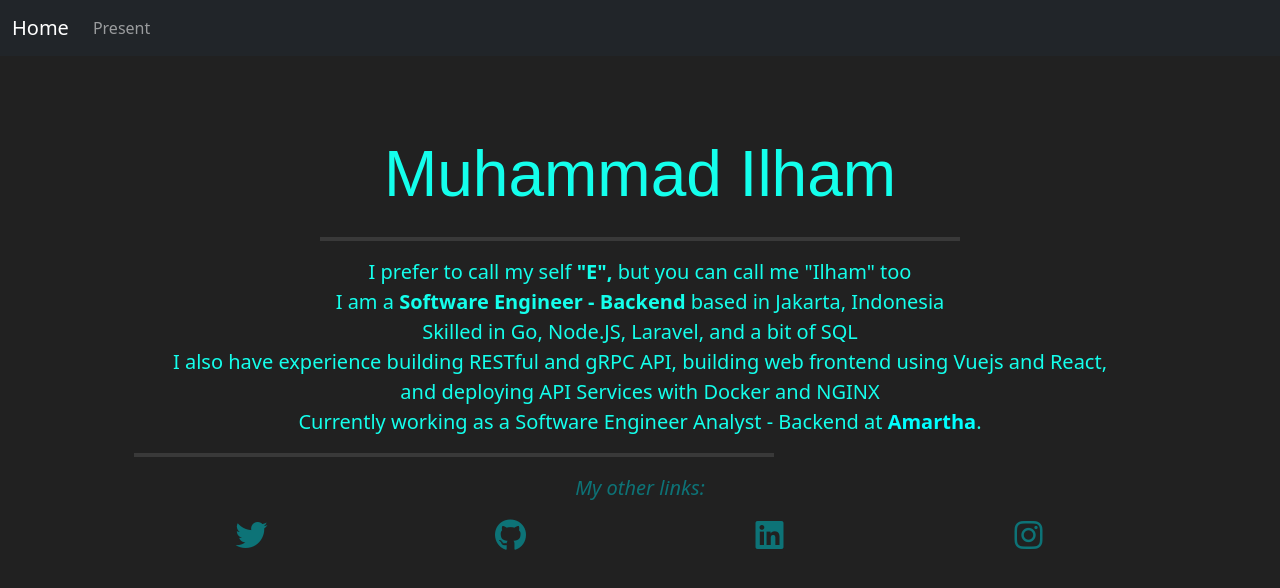
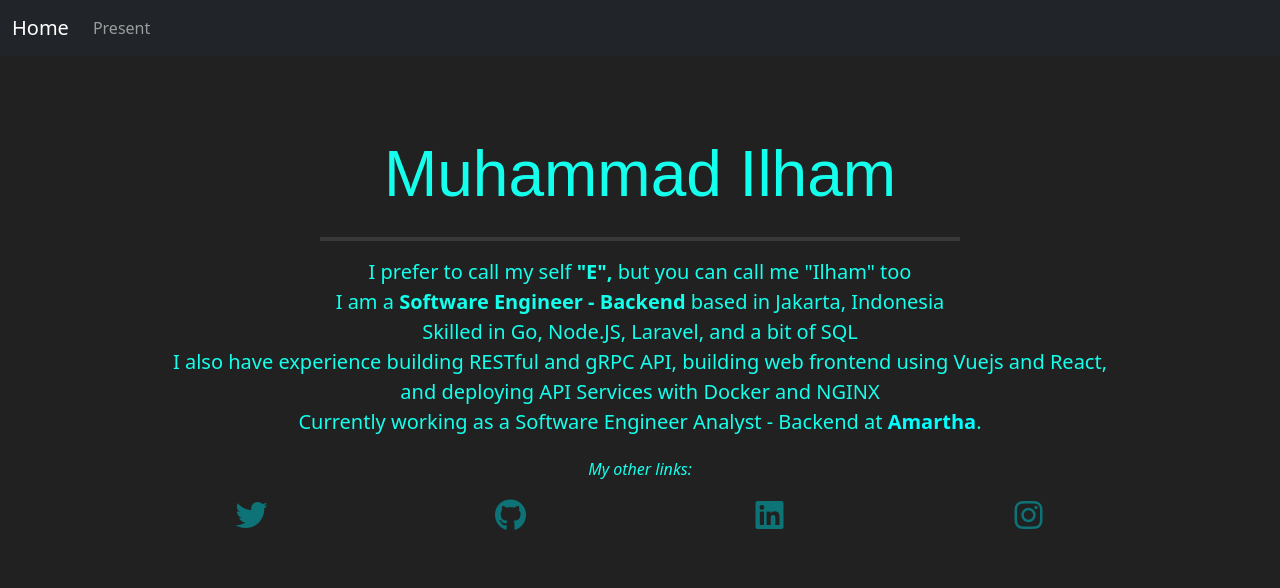
Before and after one commit to mhdiiilham/landing-page, a plain HTML site: page index.html in a window 1280 px wide. Drawn offline with nearby package versions, Linux system fonts and the light colour scheme; a web font is replaced by a local one.

Commit message:
fix: Remove Second Line And Other Link Text Style

```diff
--- a/index.html
+++ b/index.html
@@ -50,8 +50,8 @@
           and deploying API Services with Docker and NGINX<br/>
           Currently working as a Software Engineer Analyst - Backend at <a class="company" href="https://www.linkedin.com/company/amartha" target="_blank"><strong>Amartha</strong></a>.
         </p>
-        <hr class="line">
-        <p><i>My other links:</i></p>
+        <!-- <hr class="line"> -->
+        <p><i class="other-link-title">My other links:</i></p>
       </section>
     </div>
     <div class="row justify-content-md-center text-center">
--- a/style.css
+++ b/style.css
@@ -50,6 +50,11 @@ a {
   color: aqua;
 }
 
+.other-link-title {
+  color:#14FFEC;
+  font-size: 0.8em;
+}
+
 @media only screen and (min-width: 992px) {
 
   #name {
```
